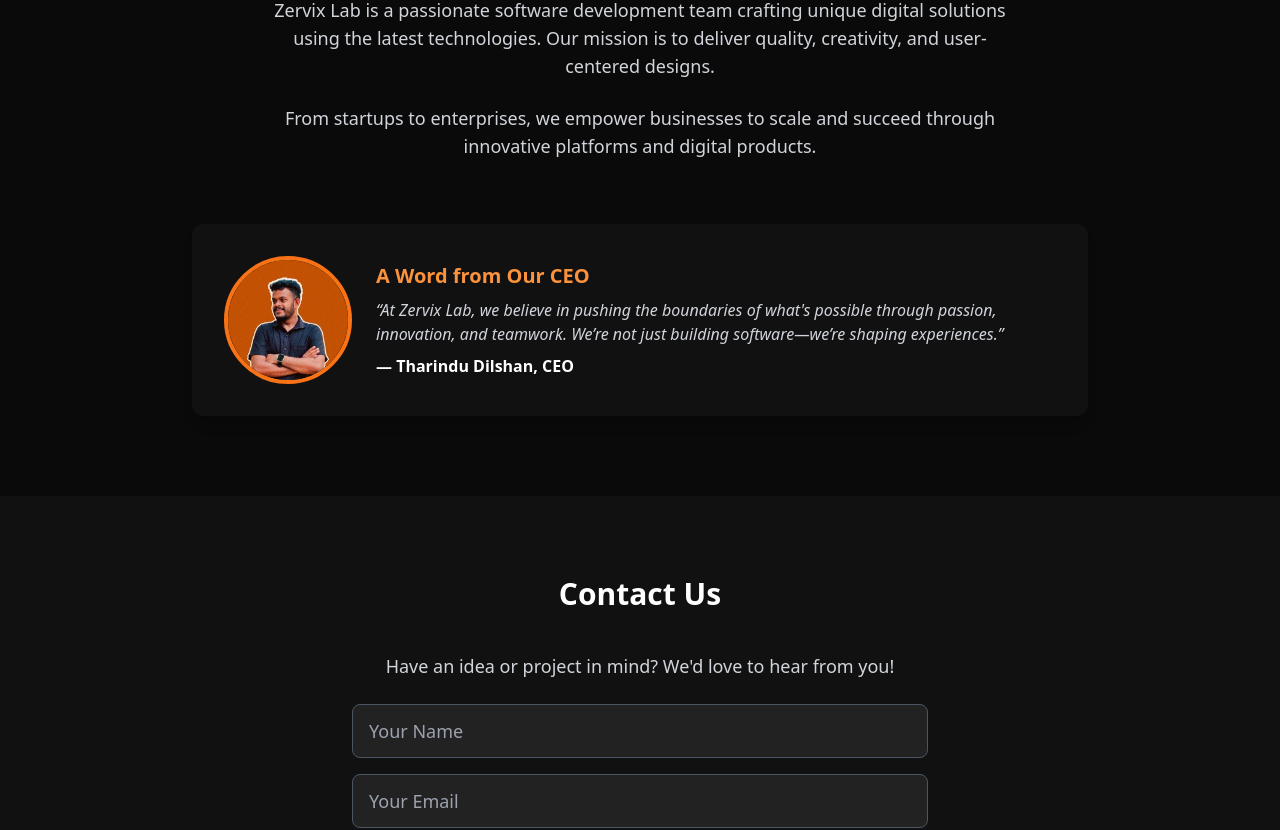
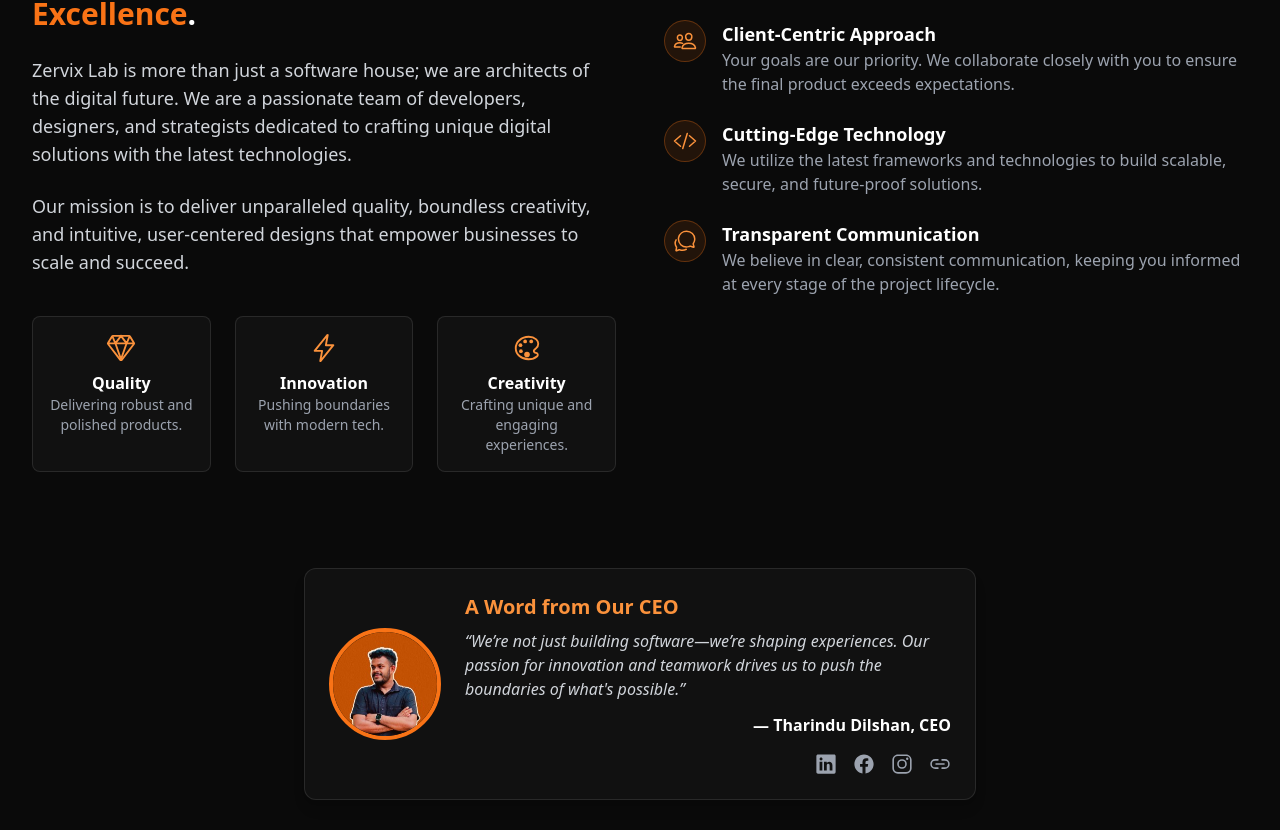
Before and after one commit to Zervix-Lab/client, a React (Create React App) app: page / in a window 1280 px wide. Shown: the part 1760-2590 px from the top of the page. Built offline with nearby package versions, Linux system fonts and the light colour scheme.

Commit message:
Update LandingPage.js

```diff
--- a/src/Pages/LandingPage.js
+++ b/src/Pages/LandingPage.js
@@ -1,6 +1,6 @@
 import React, { useEffect, useState } from 'react';
 import { motion, AnimatePresence } from 'framer-motion';
-import { IoDiamondOutline, IoFlashOutline, IoColorPaletteOutline} from 'react-icons/io5';
+import { IoDiamondOutline, IoFlashOutline, IoColorPaletteOutline, IoPeopleOutline, IoCodeSlashOutline, IoChatbubblesOutline,  IoLogoLinkedin, IoLogoFacebook, IoLogoInstagram, IoLinkOutline} from 'react-icons/io5';
 import logo from '../Images/logo.png';
 import ceo from '../Images/ceo.jpeg';
 import homeImage from '../Images/homeImage.webp';
@@ -273,9 +273,10 @@
             <span className="text-orange-500">Zervix Lab</span> blends technology and creativity to build modern, user-first solutions and standout designs.
           </motion.p>
 
+          <div className='mt-8 flex flex-row justify-center items-center gap-4'>
            <motion.a
               href="#contact"
-            className="mt-8 inline-block px-8 py-3 text-lg font-semibold rounded-xl bg-white text-black shadow-lg hover:bg-gray-300 transition border-2 border-white"
+              className="inline-block px-6 py-2.5 text-base md:px-8 md:py-3 md:text-lg font-semibold rounded-xl bg-white text-black shadow-lg hover:bg-gray-300 transition border-2 border-white"
               initial={{ opacity: 0, scale: 0.9 }}
               animate={{ opacity: 1, scale: 1 }}
               transition={{ delay: 0.6 }}
@@ -284,13 +285,16 @@
             </motion.a>
             <motion.a
               href="#services"
-            className="mt-4 md:mt-8 md:ml-4 inline-block px-8 py-3 text-lg font-semibold rounded-xl border-2 border-white text-white hover:bg-white/10 transition"
+              className="inline-block px-6 py-2.5 text-base md:px-8 md:py-3 md:text-lg font-semibold rounded-xl border-2 border-white text-white hover:bg-white/10 transition"
               initial={{ opacity: 0, scale: 0.9 }}
               animate={{ opacity: 1, scale: 1 }}
               transition={{ delay: 0.7 }}
             >
               View Services
             </motion.a>
+          </div>
+
+
         </div>
         {/* Key Features Bar */}
         <div className="absolute bottom-0 left-0 right-0 w-screen px-3 md:px-6 pb-3 md:pb-6">
@@ -332,7 +336,7 @@
       </section>
 
       {/* Services Section */}
-      <section id="services" className="relative scroll-mt-24 min-h-[100svh] px-8 py-16 md:py-24 text-white text-center overflow-hidden flex items-center">
+      <section id="services" className="relative scroll-mt-1 min-h-[100svh] px-8 py-16 md:py-24 text-white text-center overflow-hidden flex items-center">
          {/* Background image + overlay */}
          <div aria-hidden className="absolute inset-0">
            <img src={service} alt="" className="w-full h-full object-cover" />
@@ -342,7 +346,7 @@
          {/* Foreground content */}
          <div className="relative z-10 max-w-7xl mx-auto w-full">
           <motion.h3
-            className="text-3xl font-bold mb-2"
+            className="text-4xl font-bold mb-2"
             initial="hidden"
             whileInView="visible"
             viewport={{ once: true }}
@@ -424,52 +428,131 @@
        </section>
 
       {/* About Section */}
-      <section id="about" className="scroll-mt-24 py-20 px-8 bg-[#0a0a0a] text-white text-center">
-        <motion.h3
-          className="text-3xl font-bold mb-10"
+      <section id="about" className="scroll-mt-1 pt-20 md:pt-[120px] pb-20 md:pb-32 px-8 bg-[#0a0a0a] text-white overflow-hidden">
+        <div className="max-w-7xl mx-auto">
+
+
+          <div className="grid md:grid-cols-2 gap-12 items-start ">
+            {/* Left Column: Main Content */}
+            <motion.div
+              className="text-left"
               initial="hidden"
               whileInView="visible"
               viewport={{ once: true }}
               variants={fadeIn}
             >
-          About Us
-        </motion.h3>
+              <h4 className="text-2xl md:text-3xl font-bold mb-6">
+                Driven by Passion, Defined by <span className="text-orange-500">Excellence</span>.
+              </h4>
+              <p className="text-gray-300 text-lg mb-6">
+                Zervix Lab is more than just a software house; we are architects of the digital future. We are a passionate team of developers, designers, and strategists dedicated to crafting unique digital solutions with the latest technologies.
+              </p>
+              <p className="text-gray-300 text-lg mb-10">
+                Our mission is to deliver unparalleled quality, boundless creativity, and intuitive, user-centered designs that empower businesses to scale and succeed.
+              </p>
+
+              {/* Core Values */}
+              <div className="grid grid-cols-1 sm:grid-cols-3 gap-6 text-center">
+                <div className="bg-[#111] p-4 rounded-lg border border-white/10">
+                  <IoDiamondOutline className="mx-auto text-3xl text-orange-400 mb-2" />
+                  <h5 className="font-semibold">Quality</h5>
+                  <p className="text-sm text-gray-400">Delivering robust and polished products.</p>
+                </div>
+                <div className="bg-[#111] p-4 rounded-lg border border-white/10">
+                  <IoFlashOutline className="mx-auto text-3xl text-orange-400 mb-2" />
+                  <h5 className="font-semibold">Innovation</h5>
+                  <p className="text-sm text-gray-400">Pushing boundaries with modern tech.</p>
+                </div>
+                <div className="bg-[#111] p-4 rounded-lg border border-white/10">
+                  <IoColorPaletteOutline className="mx-auto text-3xl text-orange-400 mb-2" />
+                  <h5 className="font-semibold">Creativity</h5>
+                  <p className="text-sm text-gray-400">Crafting unique and engaging experiences.</p>
+                </div>
+              </div>
+            </motion.div>
+
+            {/* Right Column: Why Choose Us */}
             <motion.div
-          className="max-w-3xl mx-auto text-lg text-gray-300"
+              className="text-left"
+              initial="hidden"
+              whileInView="visible"
+              viewport={{ once: true }}
+              variants={fadeIn}
+              custom={1.5}
+            >
+              <h4 className="text-2xl md:text-3xl font-bold mb-6">
+                Why <span className="text-orange-500">Choose Us?</span>
+              </h4>
+              <div className="space-y-6">
+                <div className="flex items-start gap-4">
+                  <div className="bg-orange-500/10 p-2 rounded-full border border-orange-500/30">
+                    <IoPeopleOutline className="text-2xl text-orange-400" />
+                  </div>
+                  <div>
+                    <h5 className="font-semibold text-lg">Client-Centric Approach</h5>
+                    <p className="text-gray-400">Your goals are our priority. We collaborate closely with you to ensure the final product exceeds expectations.</p>
+                  </div>
+                </div>
+                <div className="flex items-start gap-4">
+                  <div className="bg-orange-500/10 p-2 rounded-full border border-orange-500/30">
+                    <IoCodeSlashOutline className="text-2xl text-orange-400" />
+                  </div>
+                  <div>
+                    <h5 className="font-semibold text-lg">Cutting-Edge Technology</h5>
+                    <p className="text-gray-400">We utilize the latest frameworks and technologies to build scalable, secure, and future-proof solutions.</p>
+                  </div>
+                </div>
+                <div className="flex items-start gap-4">
+                  <div className="bg-orange-500/10 p-2 rounded-full border border-orange-500/30">
+                    <IoChatbubblesOutline className="text-2xl text-orange-400" />
+                  </div>
+                  <div>
+                    <h5 className="font-semibold text-lg">Transparent Communication</h5>
+                    <p className="text-gray-400">We believe in clear, consistent communication, keeping you informed at every stage of the project lifecycle.</p>
+                  </div>
+                </div>
+              </div>
+            </motion.div>
+          </div>
+
+          {/* CEO Card - Centered */}
+          <motion.div
+            className="mt-20 md:mt-24 max-w-2xl mx-auto"
             initial="hidden"
             whileInView="visible"
             viewport={{ once: true }}
             variants={fadeIn}
           >
-          <p className="mb-6">
-            Zervix Lab is a passionate software development team crafting unique digital solutions using the latest technologies. Our mission is to deliver quality, creativity, and user-centered designs.
-          </p>
-          <p>
-            From startups to enterprises, we empower businesses to scale and succeed through innovative platforms and digital products.
-          </p>
-        </motion.div>
-
-        {/* CEO's Word */}
-        <motion.div
-          className="mt-16 bg-[#111] p-8 rounded-xl shadow-lg max-w-4xl mx-auto flex flex-col md:flex-row items-center gap-6"
-          initial="hidden"
-          whileInView="visible"
-          viewport={{ once: true }}
-          variants={fadeIn}
-        >
+            <div className="bg-[#111] p-6 rounded-xl shadow-lg border border-white/10 text-center flex flex-col sm:flex-row items-center gap-6">
               <img
                 src={ceo}
-            alt="CEO"
-            className="w-32 h-32 object-cover rounded-full border-4 border-orange-500"
+                alt="Tharindu Dilshan, CEO"
+                className="w-28 h-28 object-cover rounded-full border-4 border-orange-500 flex-shrink-0"
               />
               <div className="text-left">
-            <h4 className="text-xl font-semibold mb-2 text-orange-400">A Word from Our CEO</h4>
-            <p className="text-gray-300 italic">
-              “At Zervix Lab, we believe in pushing the boundaries of what's possible through passion, innovation, and teamwork. We’re not just building software—we’re shaping experiences.”
+                <h4 className="text-xl font-semibold text-orange-400">A Word from Our CEO</h4>
+                <p className="mt-2 text-gray-300 italic">
+                  “We’re not just building software—we’re shaping experiences. Our passion for innovation and teamwork drives us to push the boundaries of what's possible.”
                 </p>
-            <p className="mt-2 font-semibold text-white">— Tharindu Dilshan, CEO</p>
+                <p className="mt-3 font-semibold text-white text-right">— Tharindu Dilshan, CEO</p>
+                <div className="flex justify-end items-center gap-4 mt-4">
+                  <a href="https://linkedin.com" target="_blank" rel="noopener noreferrer" className="text-gray-400 hover:text-white transition">
+                    <IoLogoLinkedin size={22} />
+                  </a>
+                  <a href="https://facebook.com" target="_blank" rel="noopener noreferrer" className="text-gray-400 hover:text-white transition">
+                    <IoLogoFacebook size={22} />
+                  </a>
+                  <a href="https://instagram.com" target="_blank" rel="noopener noreferrer" className="text-gray-400 hover:text-white transition">
+                    <IoLogoInstagram size={22} />
+                  </a>
+                  <a href="#!" target="_blank" rel="noopener noreferrer" className="text-gray-400 hover:text-white transition">
+                    <IoLinkOutline size={22} />
+                  </a>
+                </div>
+              </div>
             </div>
           </motion.div>
+        </div>
       </section>
 
       {/* Contact Section */}
```
Lines whose indentation alone changed are shown as unchanged.
